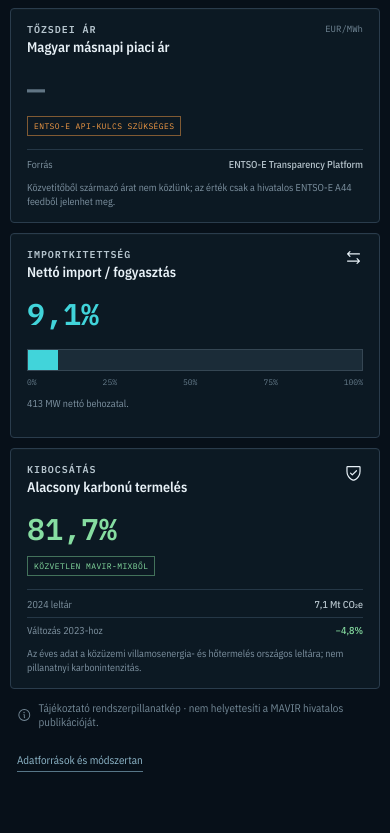
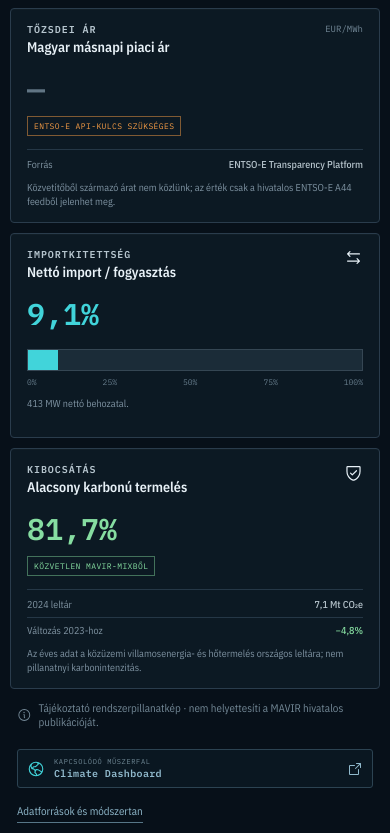
Before and after one commit to tothur/Energy-Dashboard, a React (Vite) app: page / in a window 390 px wide. Shown: the part 1758-2591 px from the top of the page. Before the commit the page ends 2540 px from the top, so only its background shows below. Built offline with nearby package versions, Linux system fonts and the light colour scheme.

Commit message:
Add Climate Dashboard navigation (#2)
Add a responsive, design-native link to the related Climate Dashboard.

```diff
--- a/src/App.jsx
+++ b/src/App.jsx
@@ -1,5 +1,6 @@
 import { useEffect, useMemo, useRef, useState } from "react";
 import {
+  ArrowSquareOut,
   ArrowsLeftRight,
   Atom,
   CheckCircle,
@@ -8,6 +9,7 @@ import {
   Factory,
   Flame,
   Gauge,
+  GlobeHemisphereWest,
   Info,
   Lightning,
   MapPin,
@@ -653,8 +655,24 @@ export function App() {
       </main>
 
       <footer>
-        <span><Info size={16} /> Tájékoztató rendszerpillanatkép · nem helyettesíti a MAVIR hivatalos publikációját.</span>
-        <button onClick={() => setSourcesOpen(true)}>Adatforrások és módszertan</button>
+        <span className="footer-note"><Info size={16} /> Tájékoztató rendszerpillanatkép · nem helyettesíti a MAVIR hivatalos publikációját.</span>
+        <div className="footer-actions">
+          <a
+            className="sibling-dashboard-link"
+            href="https://tothur.github.io/Climate-Dashboard/"
+            target="_blank"
+            rel="noreferrer"
+            aria-label="Climate Dashboard megnyitása új lapon"
+          >
+            <GlobeHemisphereWest size={18} />
+            <span className="sibling-dashboard-copy">
+              <small>KAPCSOLÓDÓ MŰSZERFAL</small>
+              <b>Climate Dashboard</b>
+            </span>
+            <ArrowSquareOut size={16} />
+          </a>
+          <button onClick={() => setSourcesOpen(true)}>Adatforrások és módszertan</button>
+        </div>
       </footer>
 
       {sourcesOpen && <SourcesDrawer data={data} onClose={() => setSourcesOpen(false)} />}
--- a/src/styles.css
+++ b/src/styles.css
@@ -219,8 +219,15 @@ h1, h2, h3 { font-weight: 600; }
 .availability.available { color: #86dda1; border-color: rgba(134,221,161,.45); }
 
 footer { min-height: 38px; display: flex; align-items: center; justify-content: space-between; gap: 20px; padding: 8px 7px 0; color: #748997; font-size: 11px; }
-footer span { display: flex; align-items: center; gap: 7px; }
+.footer-note { display: flex; align-items: center; gap: 7px; }
+.footer-actions { display: flex; align-items: center; justify-content: flex-end; gap: 18px; }
 footer button { padding: 4px 0; border: 0; border-bottom: 1px solid #577687; background: transparent; color: #91bacd; cursor: pointer; }
+.sibling-dashboard-link { display: grid; grid-template-columns: auto 1fr auto; align-items: center; gap: 9px; min-width: 212px; padding: 7px 9px; border: 1px solid #2c4352; border-radius: 3px; background: #0a1721; color: #91bacd; text-decoration: none; transition: border-color 160ms ease, background 160ms ease, color 160ms ease; }
+.sibling-dashboard-link > svg:first-child { color: var(--cyan); }
+.sibling-dashboard-link:hover { border-color: #4c8490; background: #0d202b; color: #d4e4ea; }
+.sibling-dashboard-copy { display: grid; gap: 1px; }
+.sibling-dashboard-copy small { color: #708895; font-family: "IBM Plex Mono", monospace; font-size: 7px; letter-spacing: .09em; }
+.sibling-dashboard-copy b { color: inherit; font-family: "IBM Plex Mono", monospace; font-size: 10px; font-weight: 600; letter-spacing: .035em; }
 
 .drawer-backdrop { position: fixed; inset: 0; z-index: 20; display: flex; justify-content: flex-end; background: rgba(2, 7, 11, .7); backdrop-filter: blur(4px); }
 .sources-drawer { position: relative; width: min(460px, 100%); height: 100%; overflow-y: auto; padding: 34px 30px; background: #0c1924; border-left: 1px solid #3d5363; box-shadow: -16px 0 40px rgba(0,0,0,.38); }
@@ -298,6 +305,9 @@ footer button { padding: 4px 0; border: 0; border-bottom: 1px solid #577687; bac
   .analytics-grid { grid-template-columns: 1fr; }
   .trend-card { grid-column: auto; }
   footer { align-items: flex-start; flex-direction: column; padding-top: 12px; }
+  .footer-actions { width: 100%; align-items: stretch; flex-direction: column; gap: 12px; }
+  .sibling-dashboard-link { width: 100%; }
+  footer button { align-self: flex-start; }
 }
 
 @media (prefers-reduced-motion: reduce) {
```
Also changed, not shown: 1 other file (tests, documents, lock files or other folders).
